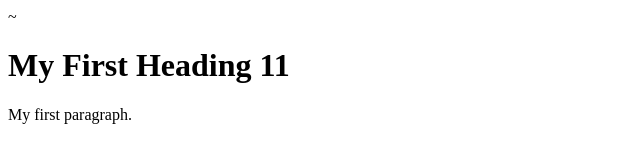
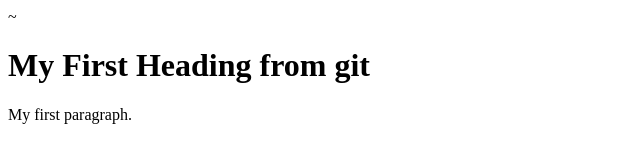
Before and after one commit to incharacr/projecthub, a plain HTML site: page index.html in a window 1280 px wide. Shown: the whole page, without its empty margins (0-640 px from the left). Drawn offline with Linux system fonts and the light colour scheme.

Commit message:
updated from github of index file in master

```diff
--- a/index.html
+++ b/index.html
@@ -3,7 +3,7 @@
 <html>
 	<body>
 
-		<h1>My First Heading 11</h1>
+		<h1>My First Heading from git</h1>
 
 		<p>My first paragraph.</p>
 
```
